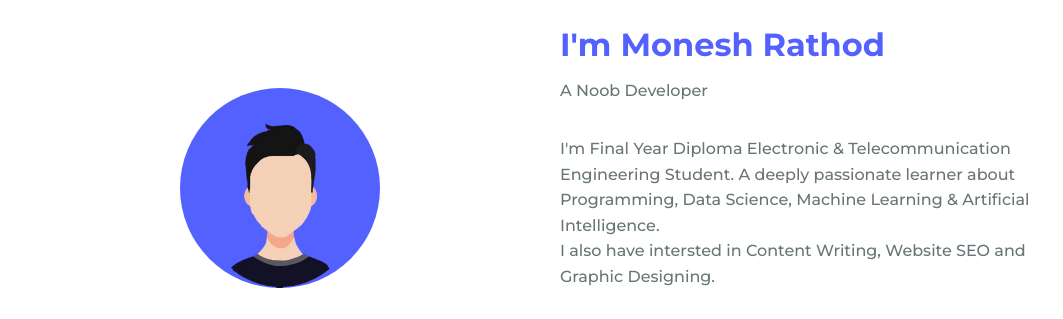
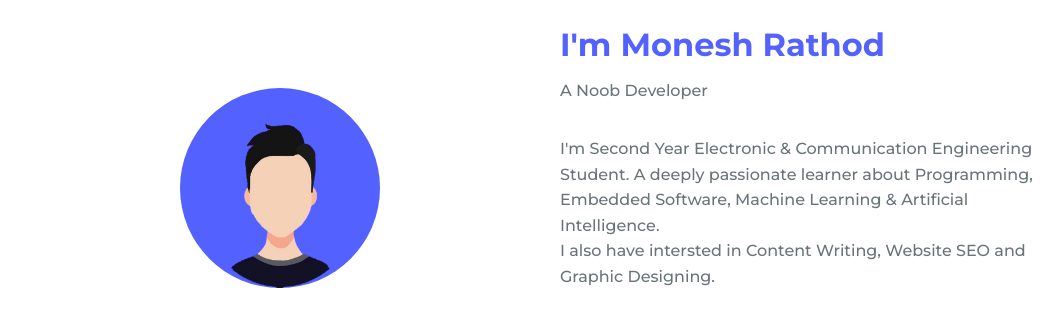
Before and after one commit to moneshrathod/moneshrathod.github.io, a plain HTML site: page index.html in a window 1280 px wide. Shown: the part 1040-1359 px from the top of the page, without its empty margins (96-1159 px from the left). Drawn offline with nearby package versions, Linux system fonts and the light colour scheme.

Commit message:
Update index.html

```diff
--- a/index.html
+++ b/index.html
@@ -63,7 +63,7 @@
                     <div>
                         <h2 class="about__subtitle">I'm Monesh Rathod</h2>
                         <span class="about__profession">A Noob Developer</span>
-                        <p class="about__text">I'm Final Year Diploma Electronic & Telecommunication Engineering Student. A deeply passionate learner about Programming, Data Science, Machine Learning & Artificial Intelligence.
+                        <p class="about__text">I'm Second Year Electronic & Communication Engineering Student. A deeply passionate learner about Programming, Embedded Software, Machine Learning & Artificial Intelligence.
                             <br>
                         I also have intersted in Content Writing, Website SEO and Graphic Designing.
                         </p>
```
